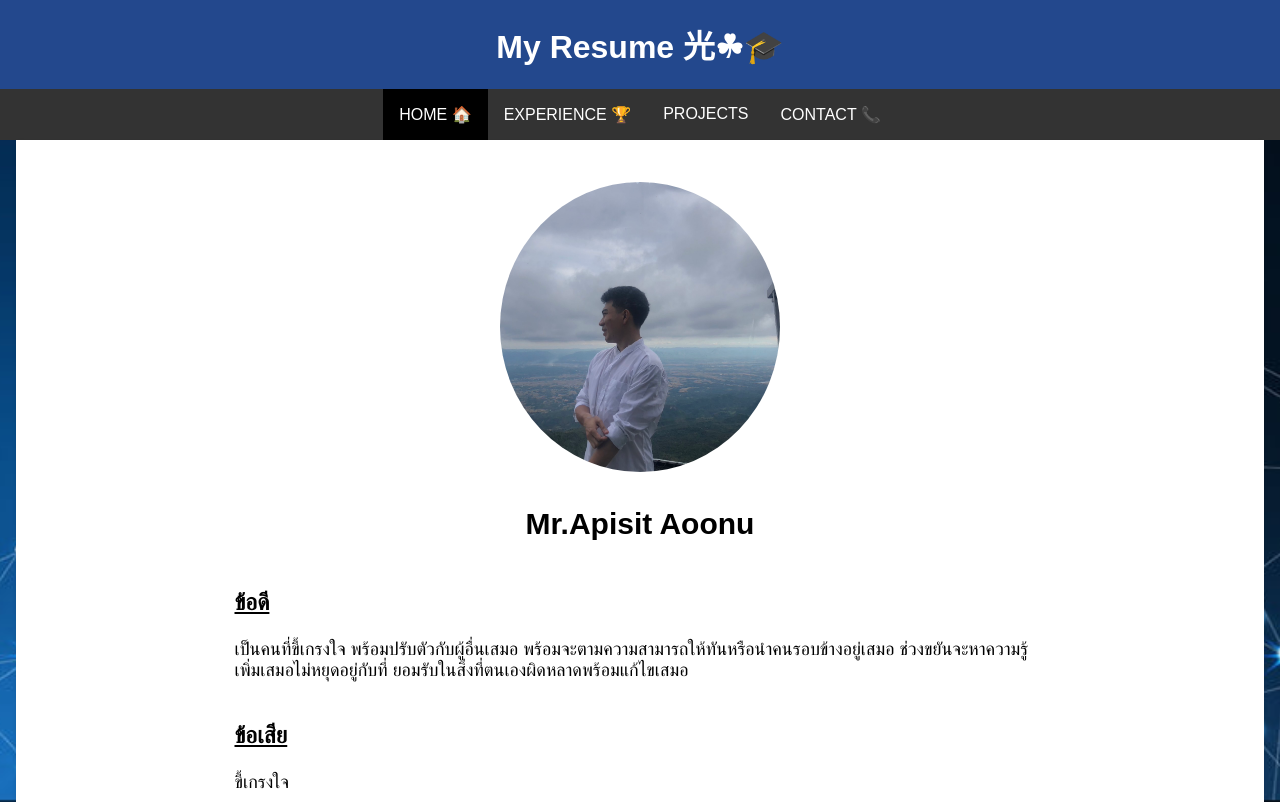
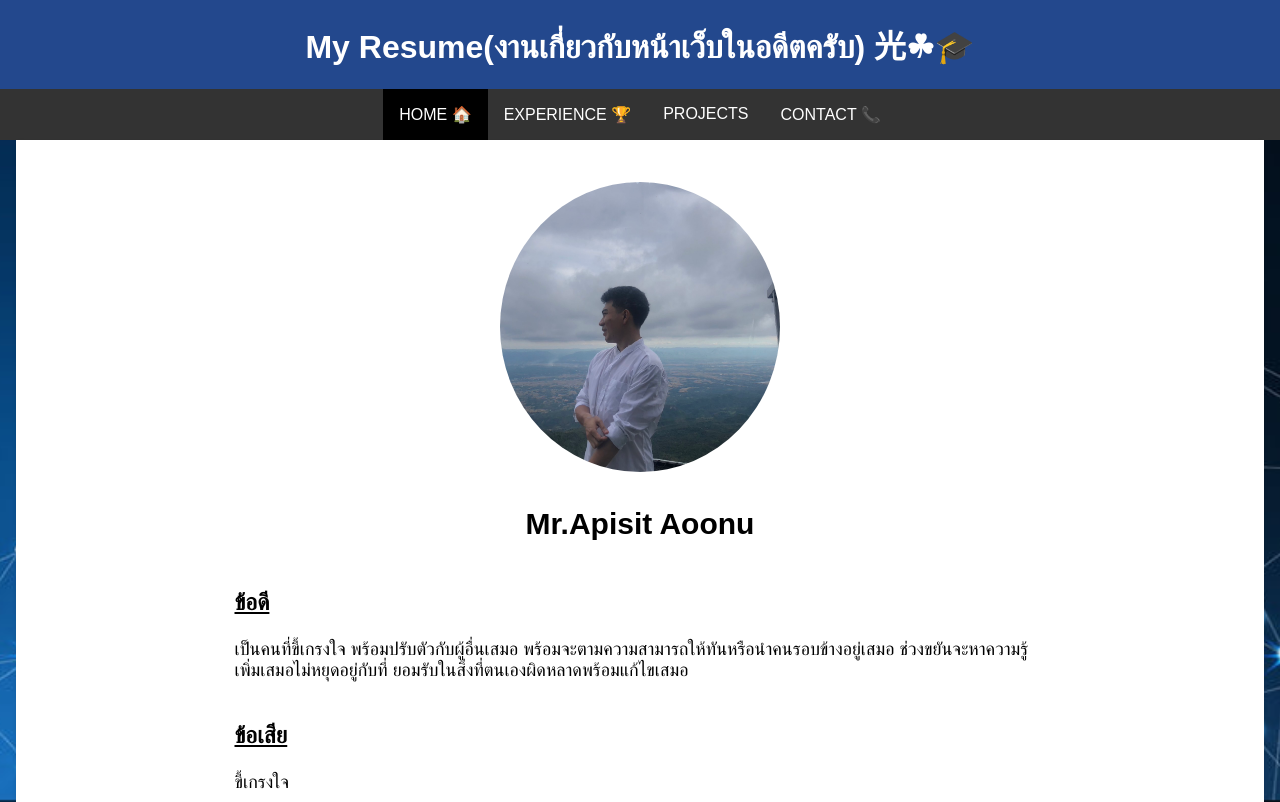
Before and after one commit to paruzznn/paruzznnn.github.io, a plain HTML site: page index.html in a window 1280 px wide. Shown: the top 802 px of the page. Drawn offline with Linux system fonts and the light colour scheme.

Commit message:
Update index.html

```diff
--- a/index.html
+++ b/index.html
@@ -156,7 +156,7 @@
 </head>
 <body>
     <div class="header">
-        <h1>My Resume 光☘︎🎓</h1>
+        <h1>My Resume(งานเกี่ยวกับหน้าเว็บในอดีตครับ) 光☘︎🎓</h1>
     </div>
     <div class="nav">
         <a style="background-color: black ;" href="index.html">Home 🏠</a>
```
